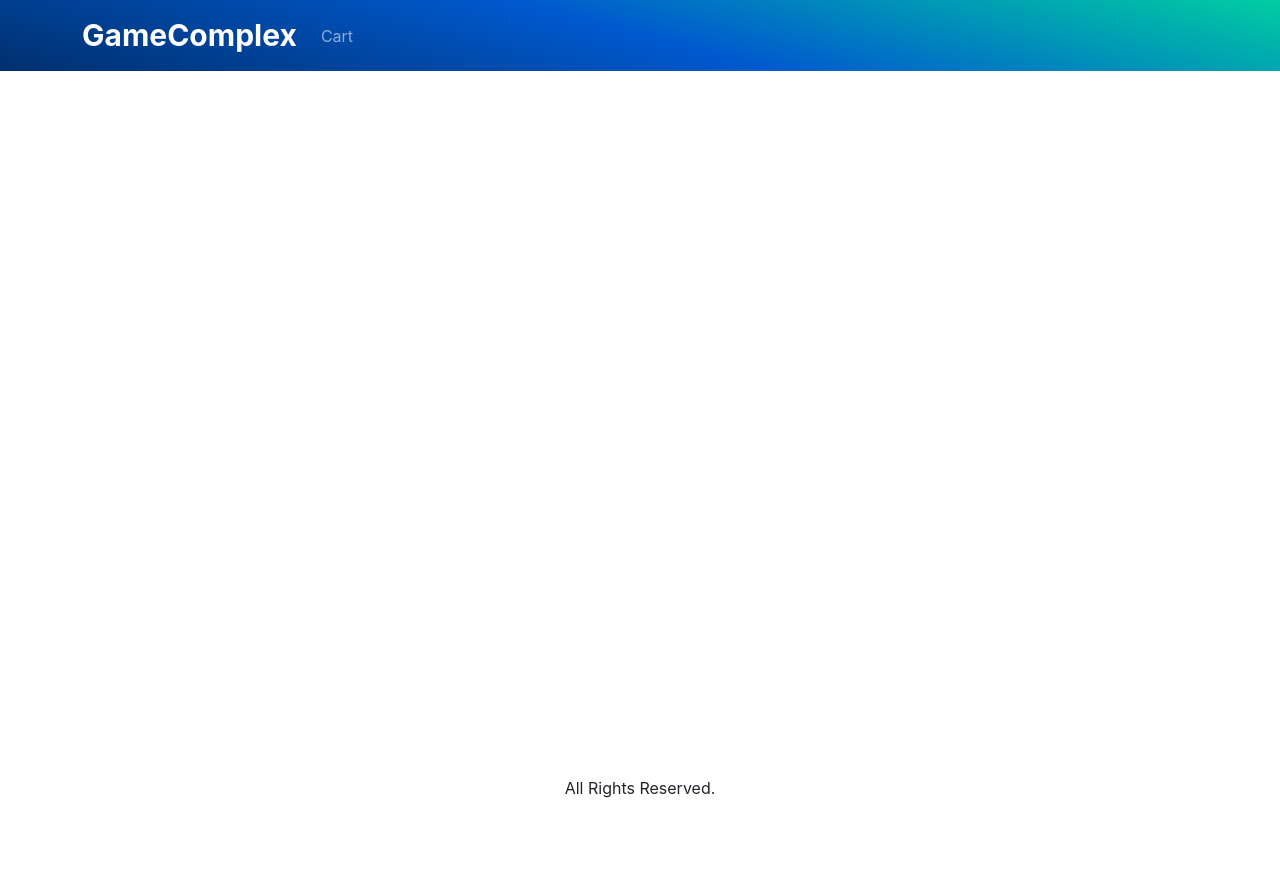
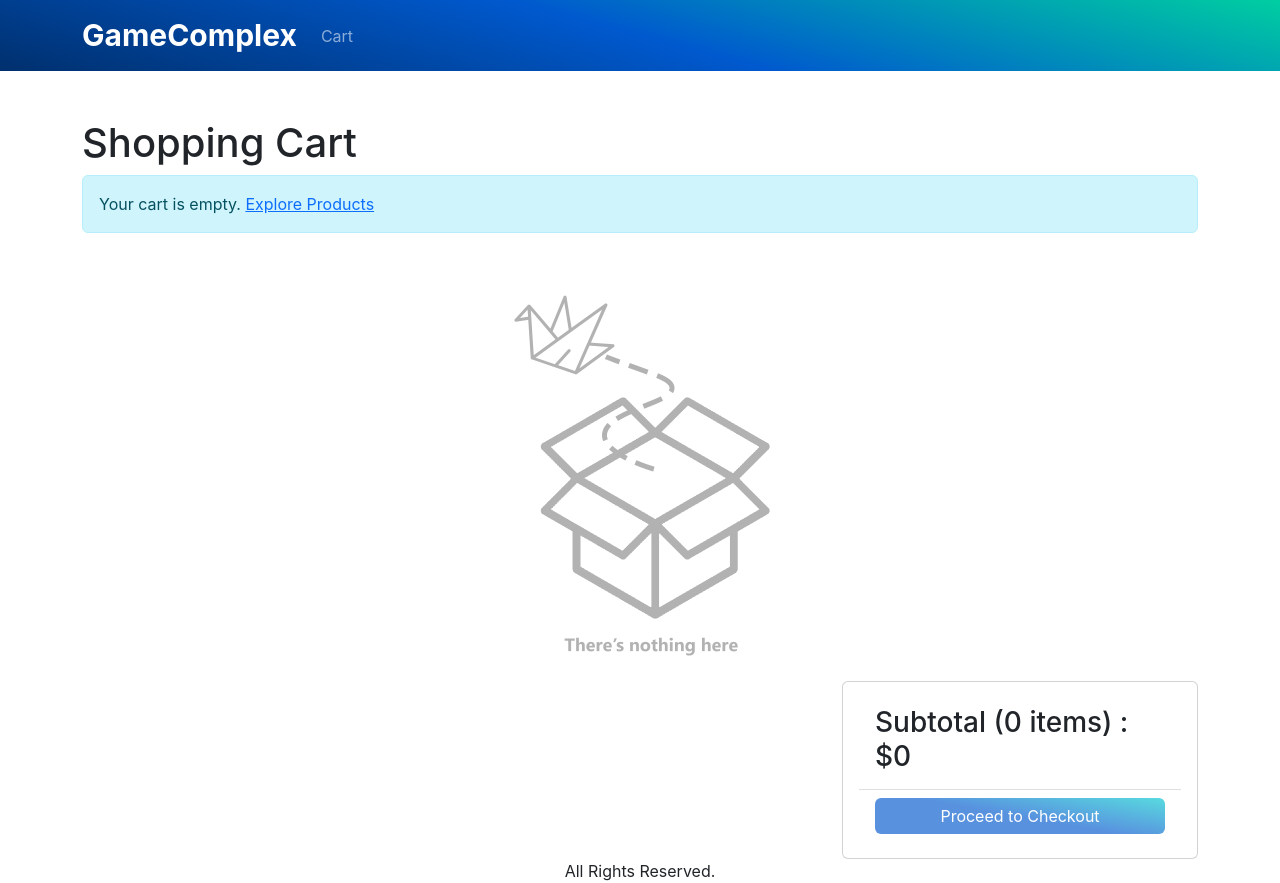
Before and after one commit to Kaboudouo/ECommerce-Website, a React (Create React App) app in the folder frontend/: page /cart in a window 1280 px wide. Before the commit the page ends 800 px from the top, so only its background shows below. Built offline with nearby package versions, Linux system fonts and the light colour scheme.

Commit message:
Created and implemented cart page

```diff
--- a/frontend/src/App.js
+++ b/frontend/src/App.js
@@ -9,6 +9,7 @@
 import { LinkContainer } from 'react-router-bootstrap';
 import { useContext } from 'react';
 import { Store } from './Store';
+import CartScreen from './screens/CartScreen';
 
 function App() {
   const { state } = useContext(Store);
@@ -40,6 +41,7 @@
             <Routes>
               <Route path="/product/:slug" element={<ProductScreen />} />
               <Route path="/" element={<HomeScreen />} />
+              <Route path="/cart" element={<CartScreen />} />
             </Routes>
           </Container>
         </main>
--- a/frontend/src/index.css
+++ b/frontend/src/index.css
@@ -66,3 +66,7 @@
 .img-large {
   max-width: 100%;
 }
+
+.img-thumbnail {
+  height: 80px;
+}
--- /dev/null
+++ b/frontend/src/screens/CartScreen.js
@@ -0,0 +1,101 @@
+import { useContext } from 'react';
+import { Helmet } from 'react-helmet-async';
+import { Store } from '../Store';
+import Row from 'react-bootstrap/Row';
+import Col from 'react-bootstrap/Col';
+import MessageBox from '../components/MessageBox';
+import ListGroup from 'react-bootstrap/ListGroup';
+import { Link } from 'react-router-dom';
+import Button from 'react-bootstrap/Button';
+import Card from 'react-bootstrap/Card';
+import ListGroupItem from 'react-bootstrap/esm/ListGroupItem';
+
+export default function CartScreen() {
+  const { state, dispatch: ctxDispatch } = useContext(Store);
+  const {
+    cart: { cartItems },
+  } = state;
+
+  return (
+    <div>
+      <Helmet>
+        <title>Shopping Cart</title>
+      </Helmet>
+      <h1>Shopping Cart</h1>
+      <Row>
+        {cartItems.length === 0 ? (
+          <MessageBox>
+            Your cart is empty. <Link to="/">Explore Products</Link>
+          </MessageBox>
+        ) : (
+          <div></div>
+        )}
+        <Col md={8}>
+          {cartItems.length === 0 ? (
+            <div></div>
+          ) : (
+            <ListGroup>
+              {cartItems.map((item) => (
+                <ListGroup.Item key={item._id}>
+                  <Row className="align-items-center">
+                    <Col md={4}>
+                      <img
+                        src={item.image}
+                        alt={item.name}
+                        className="img-fluid rounded img-thumbnail"
+                      ></img>{' '}
+                      <Link to={`/product/${item.slug}`}>{item.name}</Link>
+                    </Col>
+                    <Col>
+                      <Button variant="light" disabled={item.quantity === 1}>
+                        <i className="fas fa-minus-circle"></i>
+                      </Button>{' '}
+                      <span>{item.quantity}</span>{' '}
+                      <Button
+                        variant="light"
+                        disabled={item.quantity >= item.countInStock}
+                      >
+                        <i className="fas fa-plus-circle"></i>
+                      </Button>
+                    </Col>
+                    <Col>
+                      <Button variant="light">
+                        <i className="fas fa-trash"></i>
+                      </Button>
+                    </Col>
+                  </Row>
+                </ListGroup.Item>
+              ))}
+            </ListGroup>
+          )}
+        </Col>
+        <Col md={4}>
+          <Card>
+            <Card.Body>
+              <ListGroup variant="flush">
+                <ListGroup.Item>
+                  <h3>
+                    Subtotal ({cartItems.reduce((a, c) => a + c.quantity, 0)}{' '}
+                    items) : $
+                    {cartItems.reduce((a, c) => a + c.price * c.quantity, 0)}
+                  </h3>
+                </ListGroup.Item>
+                <ListGroupItem>
+                  <div className="d-grid">
+                    <Button
+                      type="button"
+                      variant="primary"
+                      disabled={cartItems.length === 0}
+                    >
+                      Proceed to Checkout
+                    </Button>
+                  </div>
+                </ListGroupItem>
+              </ListGroup>
+            </Card.Body>
+          </Card>
+        </Col>
+      </Row>
+    </div>
+  );
+}
--- a/frontend/src/screens/ProductScreen.js
+++ b/frontend/src/screens/ProductScreen.js
@@ -1,5 +1,5 @@
 import { useContext, useEffect, useReducer } from 'react';
-import { useParams } from 'react-router-dom';
+import { useNavigate, useParams } from 'react-router-dom';
 import axios from 'axios';
 import Row from 'react-bootstrap/esm/Row';
 import Col from 'react-bootstrap/esm/Col';
@@ -30,6 +30,7 @@
 };
 
 function ProductScreen() {
+  const navigate = useNavigate();
   const params = useParams();
   const { slug } = params;
 
@@ -65,6 +66,8 @@
       type: 'CART_ADD_ITEM',
       payload: { ...product, quantity },
     });
+
+    navigate('/cart');
   };
 
   return loading ? (
```
